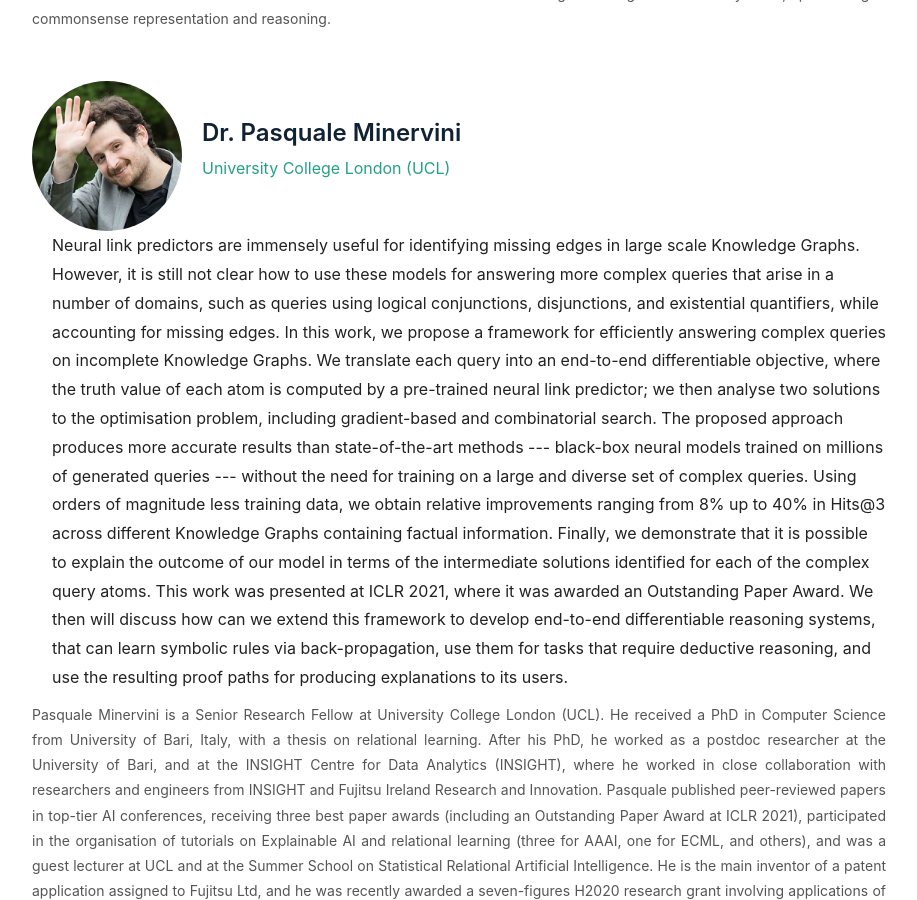
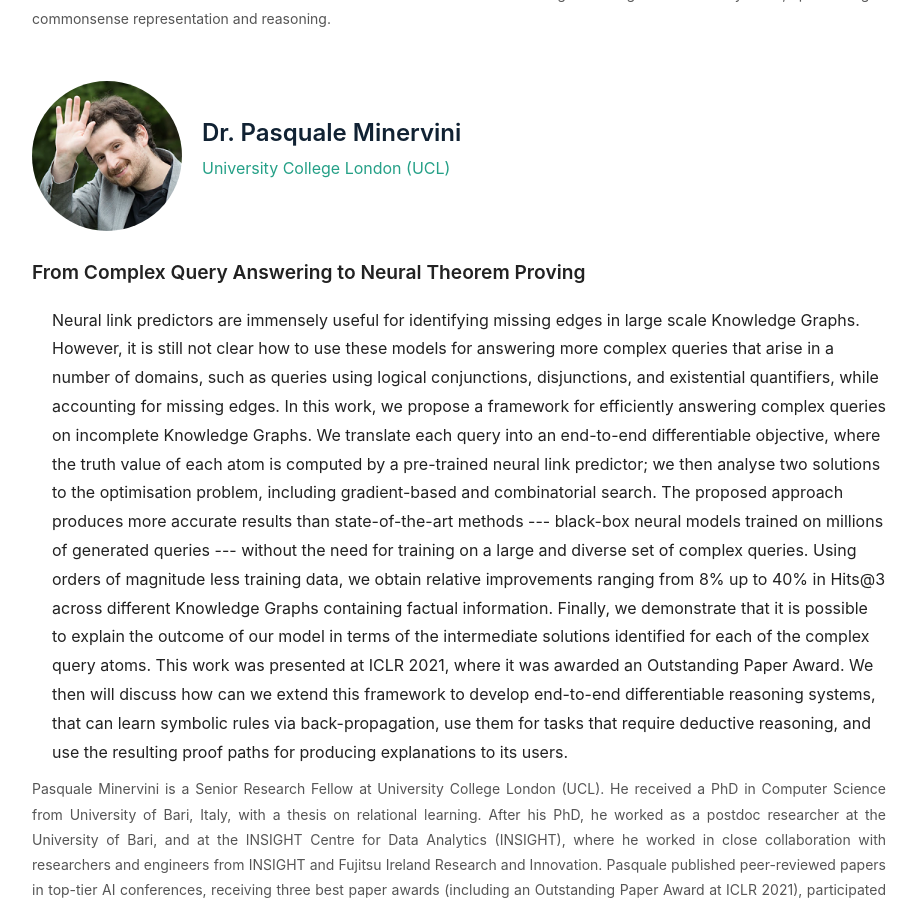
Before and after one commit to krhcai/krhcai.github.io, a Jekyll site: the page built from index.html, in a window 1280 px wide and 900 px high, scrolled down 2838 px. Shown: the whole window, without its empty margins (181-1098 px from the left). Built offline with Jekyll 4.4.1, drawn with Linux system fonts in a browser that asks for light colours; nearby versions of some CDN libraries; the list of posts is cut into pages by our own code.

Commit message:
added PM's talk title

```diff
--- a/index.html
+++ b/index.html
@@ -126,7 +126,7 @@ key: page-index
         </div>
         <div style="clear:both;""></div>
         <!-- <div style="margin-left:20px; margin-top: 30px; color:rgb(53, 17, 17); font-size:12px"><i>Abstract</i></div> -->
-        <!-- <h4 class="abstract-title">Logical Neural Networks: Tow</h4> -->
+        <h4 class="abstract-title">From Complex Query Answering to Neural Theorem Proving</h4>
         <div class="abstract">
             Neural link predictors are immensely useful for identifying missing edges in large scale Knowledge Graphs.
             However, it is still not clear how to use these models for answering more complex queries that arise in a
```
